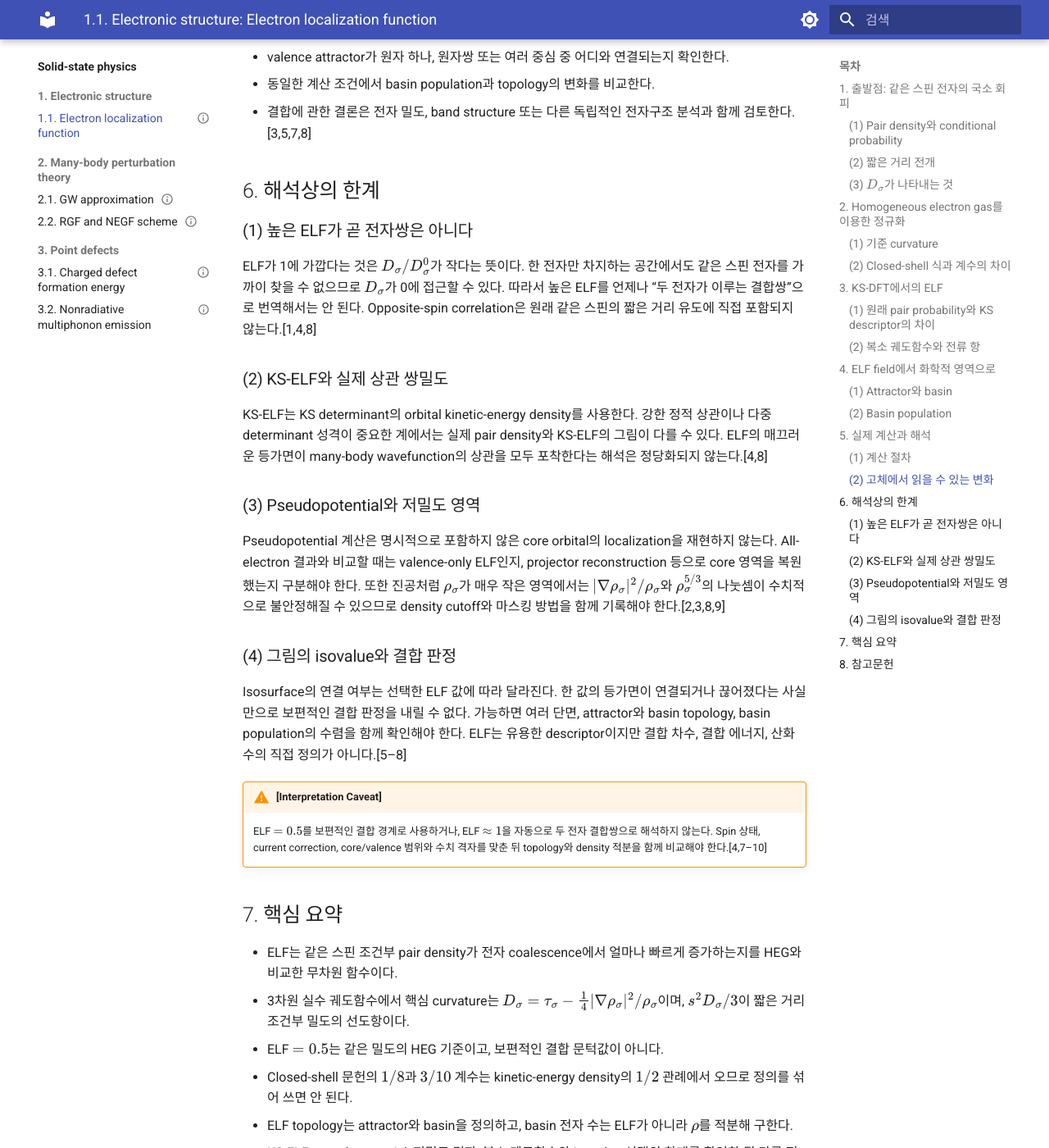
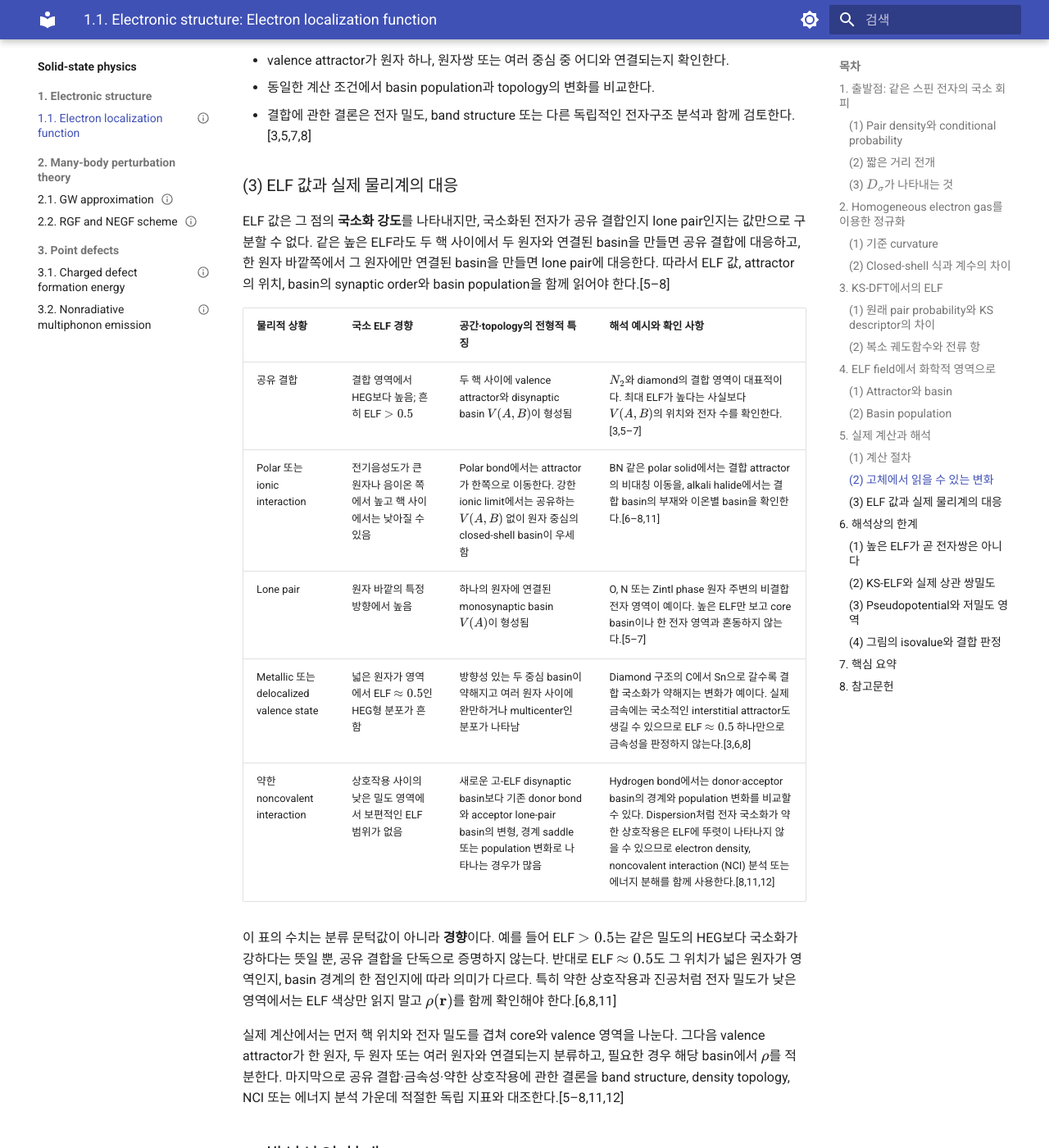
Before and after one commit to YHKlab-RGLee/RGLee-Wiki, an MkDocs documentation site: the page built from docs/solid-state-physics/electronic-structure/electron-localization-function.md, in a window 1280 px wide and 1400 px high, scrolled down 8812 px. Shown: the whole window at 82% size. Built offline with MkDocs 1.6.1 and Material for MkDocs 9.7.7, drawn with Linux system fonts in a browser that asks for light colours; some of the changed text lies outside the part shown.

Commit message:
Fixed rendering issue

```diff
--- a/docs/solid-state-physics/electronic-structure/electron-localization-function.md
+++ b/docs/solid-state-physics/electronic-structure/electron-localization-function.md
@@ -433,6 +433,22 @@ Diamond 구조의 C, Si, Ge와 Sn에 대한 초기 고체 ELF 연구는 원자
 - 동일한 계산 조건에서 basin population과 topology의 변화를 비교한다.
 - 결합에 관한 결론은 전자 밀도, band structure 또는 다른 독립적인 전자구조 분석과 함께 검토한다.[3,5,7,8]
 
+### (3) ELF 값과 실제 물리계의 대응
+
+ELF 값은 그 점의 **국소화 강도**를 나타내지만, 국소화된 전자가 공유 결합인지 lone pair인지는 값만으로 구분할 수 없다. 같은 높은 ELF라도 두 핵 사이에서 두 원자와 연결된 basin을 만들면 공유 결합에 대응하고, 한 원자 바깥쪽에서 그 원자에만 연결된 basin을 만들면 lone pair에 대응한다. 따라서 ELF 값, attractor의 위치, basin의 synaptic order와 basin population을 함께 읽어야 한다.[5–8]
+
+| 물리적 상황 | 국소 ELF 경향 | 공간·topology의 전형적 특징 | 해석 예시와 확인 사항 |
+| --- | --- | --- | --- |
+| 공유 결합 | 결합 영역에서 HEG보다 높음; 흔히 ELF $>0.5$ | 두 핵 사이에 valence attractor와 disynaptic basin $V(A,B)$이 형성됨 | $N_2$와 diamond의 결합 영역이 대표적이다. 최대 ELF가 높다는 사실보다 $V(A,B)$의 위치와 전자 수를 확인한다.[3,5–7] |
+| Polar 또는 ionic interaction | 전기음성도가 큰 원자나 음이온 쪽에서 높고 핵 사이에서는 낮아질 수 있음 | Polar bond에서는 attractor가 한쪽으로 이동한다. 강한 ionic limit에서는 공유하는 $V(A,B)$ 없이 원자 중심의 closed-shell basin이 우세함 | BN 같은 polar solid에서는 결합 attractor의 비대칭 이동을, alkali halide에서는 결합 basin의 부재와 이온별 basin을 확인한다.[6–8,11] |
+| Lone pair | 원자 바깥의 특정 방향에서 높음 | 하나의 원자에 연결된 monosynaptic basin $V(A)$이 형성됨 | O, N 또는 Zintl phase 원자 주변의 비결합 전자 영역이 예이다. 높은 ELF만 보고 core basin이나 한 전자 영역과 혼동하지 않는다.[5–7] |
+| Metallic 또는 delocalized valence state | 넓은 원자가 영역에서 ELF $\approx0.5$인 HEG형 분포가 흔함 | 방향성 있는 두 중심 basin이 약해지고 여러 원자 사이에 완만하거나 multicenter인 분포가 나타남 | Diamond 구조의 C에서 Sn으로 갈수록 결합 국소화가 약해지는 변화가 예이다. 실제 금속에는 국소적인 interstitial attractor도 생길 수 있으므로 ELF $\approx0.5$ 하나만으로 금속성을 판정하지 않는다.[3,6,8] |
+| 약한 noncovalent interaction | 상호작용 사이의 낮은 밀도 영역에서 보편적인 ELF 범위가 없음 | 새로운 고-ELF disynaptic basin보다 기존 donor bond와 acceptor lone-pair basin의 변형, 경계 saddle 또는 population 변화로 나타나는 경우가 많음 | Hydrogen bond에서는 donor·acceptor basin의 경계와 population 변화를 비교할 수 있다. Dispersion처럼 전자 국소화가 약한 상호작용은 ELF에 뚜렷이 나타나지 않을 수 있으므로 electron density, noncovalent interaction (NCI) 분석 또는 에너지 분해를 함께 사용한다.[8,11,12] |
+
+이 표의 수치는 분류 문턱값이 아니라 **경향**이다. 예를 들어 ELF $>0.5$는 같은 밀도의 HEG보다 국소화가 강하다는 뜻일 뿐, 공유 결합을 단독으로 증명하지 않는다. 반대로 ELF $\approx0.5$도 그 위치가 넓은 원자가 영역인지, basin 경계의 한 점인지에 따라 의미가 다르다. 특히 약한 상호작용과 진공처럼 전자 밀도가 낮은 영역에서는 ELF 색상만 읽지 말고 $\rho(\mathbf r)$를 함께 확인해야 한다.[6,8,11]
+
+실제 계산에서는 먼저 핵 위치와 전자 밀도를 겹쳐 core와 valence 영역을 나눈다. 그다음 valence attractor가 한 원자, 두 원자 또는 여러 원자와 연결되는지 분류하고, 필요한 경우 해당 basin에서 $\rho$를 적분한다. 마지막으로 공유 결합·금속성·약한 상호작용에 관한 결론을 band structure, density topology, NCI 또는 에너지 분석 가운데 적절한 독립 지표와 대조한다.[5–8,11,12]
+
 ## 6. 해석상의 한계
 
 ### (1) 높은 ELF가 곧 전자쌍은 아니다
@@ -460,6 +476,7 @@ Isosurface의 연결 여부는 선택한 ELF 값에 따라 달라진다. 한 값
 - 3차원 실수 궤도함수에서 핵심 curvature는 $D_\sigma=\tau_\sigma-\frac14|\nabla\rho_\sigma|^2/\rho_\sigma$이며, $s^2D_\sigma/3$이 짧은 거리 조건부 밀도의 선도항이다.
 - ELF $=0.5$는 같은 밀도의 HEG 기준이고, 보편적인 결합 문턱값이 아니다.
 - Closed-shell 문헌의 $1/8$과 $3/10$ 계수는 kinetic-energy density의 $1/2$ 관례에서 오므로 정의를 섞어 쓰면 안 된다.
+- 공유 결합, lone pair, 금속적 분포와 약한 상호작용은 ELF 값 하나가 아니라 attractor 위치, basin 연결성과 전자 수를 함께 사용해 구분한다.
 - ELF topology는 attractor와 basin을 정의하고, basin 전자 수는 ELF가 아니라 $\rho$를 적분해 구한다.
 - KS-ELF, pseudopotential, 저밀도 격자, 복소 궤도함수와 isovalue 선택의 한계를 확인한 뒤 다른 전자구조 지표와 함께 해석해야 한다.
 
@@ -475,3 +492,5 @@ Isosurface의 연결 여부는 선택한 ELF 값에 따라 달라진다. 한 값
 8. A. Savin, “The electron localization function (ELF) and its relatives: interpretations and difficulties,” *Journal of Molecular Structure: THEOCHEM* **727**, 127–131 (2005). [DOI: 10.1016/j.theochem.2005.02.034](https://doi.org/10.1016/j.theochem.2005.02.034)
 9. J.-M. Beuken, M. Torrent, and X. Gonze, “Implementation and testing of ELF in the ABINIT code,” ABINIT technical report (2005). [ABINIT document](https://docs.abinit.org/theory/ELF/wf_elecden_kinden_elf.pdf)
 10. J. W. Furness, U. Ekström, T. Helgaker, and A. M. Teale, “Electron localisation function in current-density-functional theory,” *Molecular Physics* **114**, 1415–1422 (2016). [DOI: 10.1080/00268976.2015.1133859](https://doi.org/10.1080/00268976.2015.1133859)
+11. J. Contreras-García, M. Calatayud, J.-P. Piquemal, and J. M. Recio, “Ionic interactions: Comparative topological approach,” *Computational and Theoretical Chemistry* **998**, 193–201 (2012). [DOI: 10.1016/j.comptc.2012.07.043](https://doi.org/10.1016/j.comptc.2012.07.043)
+12. K. Raczyński, A. Pihut, J. J. Panek, and A. Jezierska, “Competition of Intra- and Intermolecular Forces in Anthraquinone and Its Selected Derivatives,” *Molecules* **26**, 3448 (2021). [DOI: 10.3390/molecules26113448](https://doi.org/10.3390/molecules26113448)
```
Also changed, not shown: other parts of docs/solid-state-physics/electronic-structure/electron-localization-function.md (+2 -2 lines).
